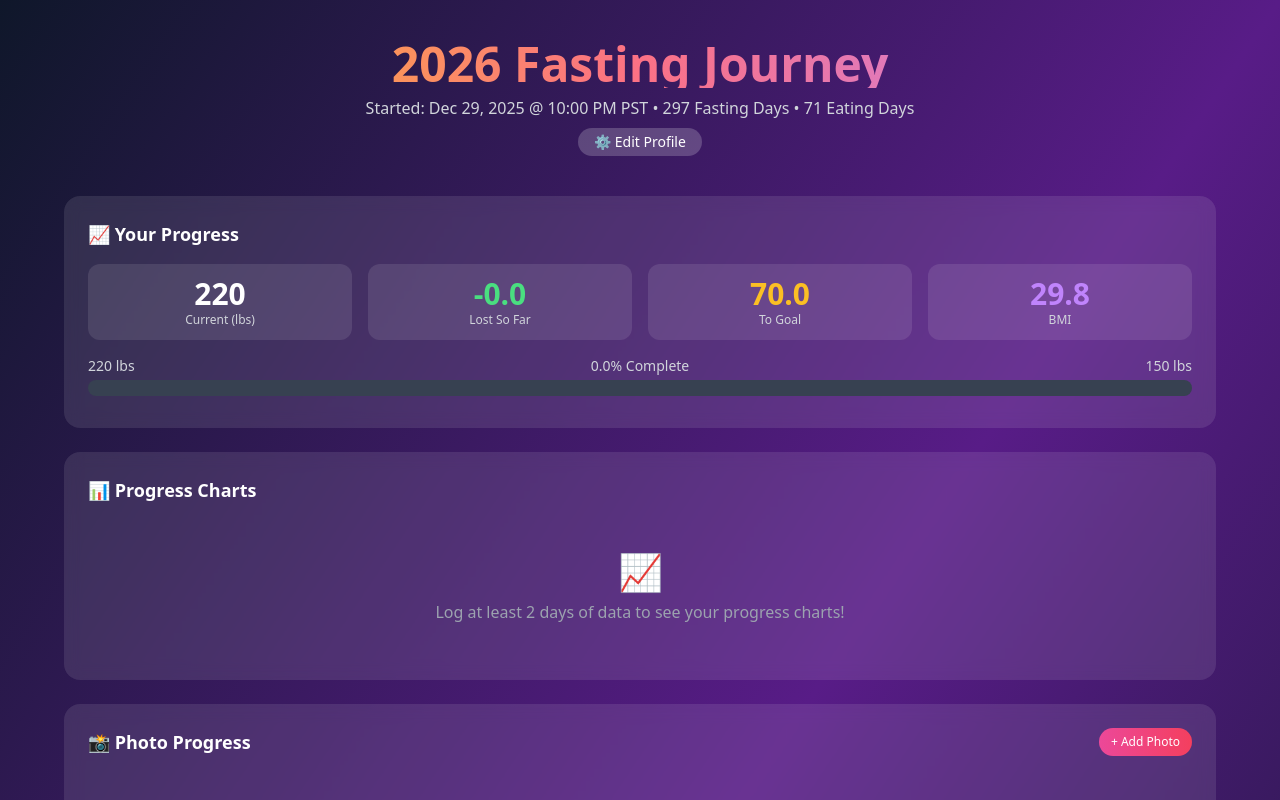
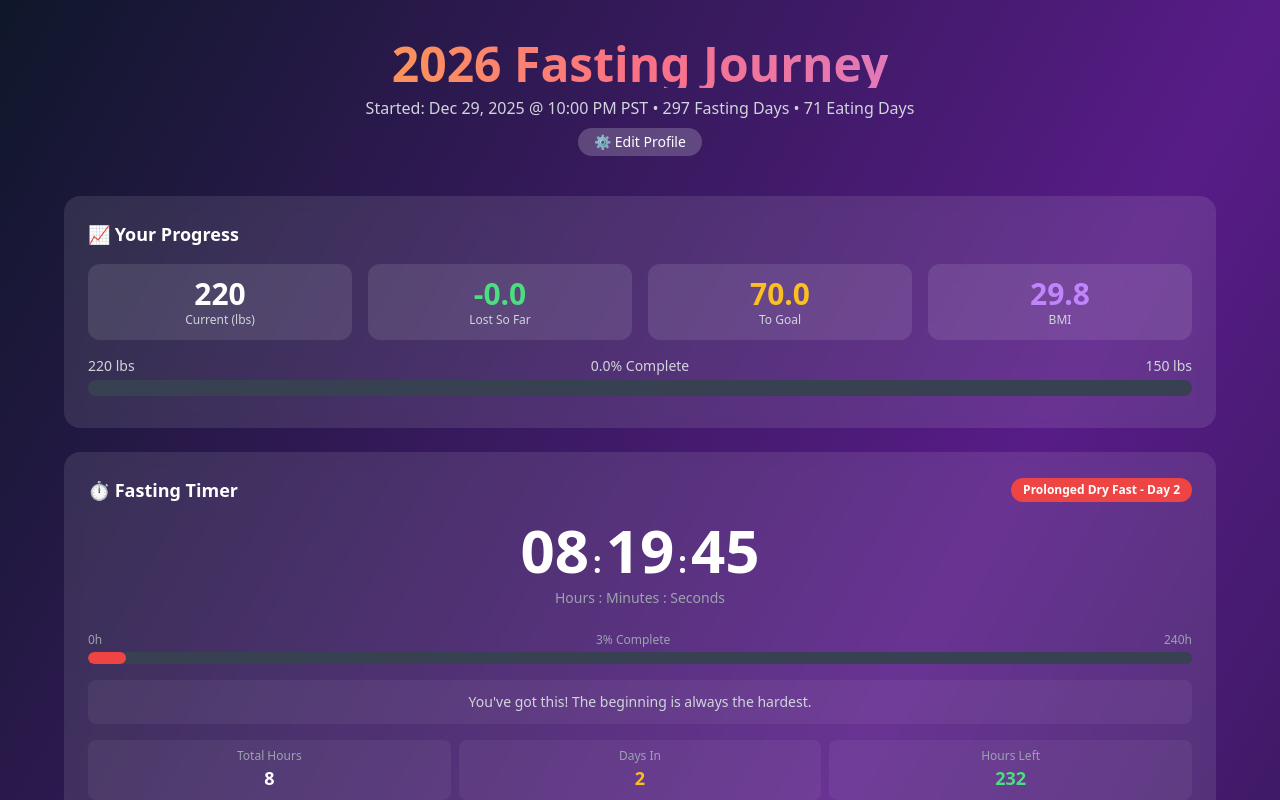
Before and after one commit to ketankshukla/fasting-focused-lifestyle, a React (Vite) app: page / in a window 1280 px wide. Shown: the top 800 px of the page. Built offline with nearby package versions, Linux system fonts and the light colour scheme.

Commit message:
Feature 3: Add live Fasting Timer with progress bar, motivational messages, and time tracking

```diff
--- /dev/null
+++ b/src/components/Dashboard/FastingTimer.jsx
@@ -0,0 +1,218 @@
+import React, { useState, useEffect } from "react";
+import { schedule } from "../../data";
+import { colors } from "../../data";
+
+const FastingTimer = () => {
+  const [now, setNow] = useState(new Date());
+  const [customStartTime, setCustomStartTime] = useState(null);
+
+  useEffect(() => {
+    const interval = setInterval(() => {
+      setNow(new Date());
+    }, 1000);
+    return () => clearInterval(interval);
+  }, []);
+
+  const getTodayKey = () => {
+    const today = new Date();
+    const year = today.getFullYear();
+    const month = String(today.getMonth() + 1).padStart(2, "0");
+    const day = String(today.getDate()).padStart(2, "0");
+    return `${year}-${month}-${day}`;
+  };
+
+  const findCurrentFast = () => {
+    const todayKey = getTodayKey();
+    const todayData = schedule[todayKey];
+
+    if (!todayData) return null;
+
+    const isFastingDay = ["pdf", "wf", "sdf"].includes(todayData.type);
+    if (!isFastingDay) return null;
+
+    let fastStartDate = todayKey;
+    let currentDay = todayData.day;
+
+    for (let i = currentDay - 1; i >= 1; i--) {
+      const prevDate = new Date(todayKey);
+      prevDate.setDate(prevDate.getDate() - (currentDay - i));
+      const prevKey = prevDate.toISOString().split("T")[0];
+      const prevData = schedule[prevKey];
+      if (prevData && prevData.type === todayData.type && prevData.day === i) {
+        fastStartDate = prevKey;
+      }
+    }
+
+    return {
+      type: todayData.type,
+      day: todayData.day,
+      startDate: fastStartDate,
+      color: colors[todayData.type],
+    };
+  };
+
+  const currentFast = findCurrentFast();
+
+  const calculateTimeElapsed = () => {
+    if (!currentFast) return null;
+
+    const startTime = customStartTime
+      ? new Date(customStartTime)
+      : new Date(currentFast.startDate + "T22:00:00");
+
+    const diff = now - startTime;
+
+    if (diff < 0) return { hours: 0, minutes: 0, seconds: 0, totalHours: 0 };
+
+    const totalSeconds = Math.floor(diff / 1000);
+    const hours = Math.floor(totalSeconds / 3600);
+    const minutes = Math.floor((totalSeconds % 3600) / 60);
+    const seconds = totalSeconds % 60;
+
+    return { hours, minutes, seconds, totalHours: hours + minutes / 60 };
+  };
+
+  const timeElapsed = calculateTimeElapsed();
+
+  const getExpectedDuration = () => {
+    if (!currentFast) return 0;
+    switch (currentFast.type) {
+      case "pdf":
+        return 240;
+      case "wf":
+        return 168;
+      case "sdf":
+        return 120;
+      default:
+        return 0;
+    }
+  };
+
+  const expectedDuration = getExpectedDuration();
+  const progress = timeElapsed
+    ? Math.min(100, (timeElapsed.totalHours / expectedDuration) * 100)
+    : 0;
+
+  const formatTime = (value) => String(value).padStart(2, "0");
+
+  const getMotivationalMessage = () => {
+    if (!timeElapsed) return "";
+    const hours = timeElapsed.hours;
+
+    if (hours < 12)
+      return "You've got this! The beginning is always the hardest.";
+    if (hours < 24) return "Glycogen depleting. Your body is transitioning!";
+    if (hours < 48) return "Ketosis beginning. Fat burning is starting!";
+    if (hours < 72) return "Deep ketosis! Autophagy is accelerating.";
+    if (hours < 96)
+      return "Peak autophagy zone! Cellular cleanup in overdrive.";
+    if (hours < 120) return "Maximum benefits! You're in rare territory.";
+    if (hours < 168) return "Elite faster! Your discipline is extraordinary.";
+    return "Legendary status! You've mastered the art of fasting.";
+  };
+
+  if (!currentFast) {
+    const todayKey = getTodayKey();
+    const todayData = schedule[todayKey];
+    const isRefeedDay = todayData && ["1r", "fr"].includes(todayData.type);
+
+    return (
+      <div className="bg-white/10 backdrop-blur rounded-2xl p-4 sm:p-6">
+        <h3 className="text-lg font-bold text-white mb-4">⏱️ Fasting Timer</h3>
+        <div className="text-center py-4">
+          {isRefeedDay ? (
+            <>
+              <p className="text-4xl mb-2">🍽️</p>
+              <p className="text-green-400 font-medium">Refeed Day!</p>
+              <p className="text-gray-400 text-sm mt-1">
+                Enjoy your nourishment. You've earned it!
+              </p>
+            </>
+          ) : (
+            <>
+              <p className="text-4xl mb-2">📅</p>
+              <p className="text-gray-400">No active fast today</p>
+            </>
+          )}
+        </div>
+      </div>
+    );
+  }
+
+  return (
+    <div className="bg-white/10 backdrop-blur rounded-2xl p-4 sm:p-6">
+      <div className="flex items-center justify-between mb-4">
+        <h3 className="text-lg font-bold text-white">⏱️ Fasting Timer</h3>
+        <div
+          className="px-3 py-1 rounded-full text-xs font-bold text-white"
+          style={{ backgroundColor: currentFast.color.bg }}
+        >
+          {currentFast.color.name} - Day {currentFast.day}
+        </div>
+      </div>
+
+      <div className="text-center mb-6">
+        <div className="flex justify-center items-baseline gap-1 text-white">
+          <span className="text-5xl sm:text-6xl font-black tabular-nums">
+            {formatTime(timeElapsed?.hours || 0)}
+          </span>
+          <span className="text-2xl sm:text-3xl font-bold animate-pulse">
+            :
+          </span>
+          <span className="text-5xl sm:text-6xl font-black tabular-nums">
+            {formatTime(timeElapsed?.minutes || 0)}
+          </span>
+          <span className="text-2xl sm:text-3xl font-bold animate-pulse">
+            :
+          </span>
+          <span className="text-5xl sm:text-6xl font-black tabular-nums">
+            {formatTime(timeElapsed?.seconds || 0)}
+          </span>
+        </div>
+        <p className="text-gray-400 text-sm mt-2">Hours : Minutes : Seconds</p>
+      </div>
+
+      <div className="mb-4">
+        <div className="flex justify-between text-xs text-gray-400 mb-1">
+          <span>0h</span>
+          <span>{Math.round(progress)}% Complete</span>
+          <span>{expectedDuration}h</span>
+        </div>
+        <div className="h-3 bg-gray-700 rounded-full overflow-hidden">
+          <div
+            className="h-full transition-all duration-1000 rounded-full"
+            style={{
+              width: `${progress}%`,
+              backgroundColor: currentFast.color.bg,
+            }}
+          />
+        </div>
+      </div>
+
+      <div className="bg-white/5 rounded-lg p-3 text-center">
+        <p className="text-sm text-gray-300">{getMotivationalMessage()}</p>
+      </div>
+
+      <div className="grid grid-cols-3 gap-2 mt-4 text-center">
+        <div className="bg-white/5 rounded-lg p-2">
+          <p className="text-xs text-gray-400">Total Hours</p>
+          <p className="text-lg font-bold text-white">
+            {timeElapsed?.hours || 0}
+          </p>
+        </div>
+        <div className="bg-white/5 rounded-lg p-2">
+          <p className="text-xs text-gray-400">Days In</p>
+          <p className="text-lg font-bold text-amber-400">{currentFast.day}</p>
+        </div>
+        <div className="bg-white/5 rounded-lg p-2">
+          <p className="text-xs text-gray-400">Hours Left</p>
+          <p className="text-lg font-bold text-green-400">
+            {Math.max(0, expectedDuration - (timeElapsed?.hours || 0))}
+          </p>
+        </div>
+      </div>
+    </div>
+  );
+};
+
+export default FastingTimer;
--- a/src/components/Dashboard/index.js
+++ b/src/components/Dashboard/index.js
@@ -4,3 +4,4 @@ export { default as Legend } from "./Legend";
 export { default as MonthNavigation } from "./MonthNavigation";
 export { default as ProgressCharts } from "./ProgressCharts";
 export { default as PhotoProgress } from "./PhotoProgress";
+export { default as FastingTimer } from "./FastingTimer";
--- a/src/components/FastingTracker.jsx
+++ b/src/components/FastingTracker.jsx
@@ -12,6 +12,7 @@ import {
   MonthNavigation,
   ProgressCharts,
   PhotoProgress,
+  FastingTimer,
 } from "./Dashboard";
 import { MonthView, YearView } from "./Calendar";
 import { LogModal, ProfileModal } from "./Modals";
@@ -52,6 +53,8 @@ const FastingTracker = () => {
         />
 
         <ProgressDashboard stats={stats} profile={profile} />
+
+        <FastingTimer />
 
         <ProgressCharts dailyLogs={dailyLogs} profile={profile} />
 
```
